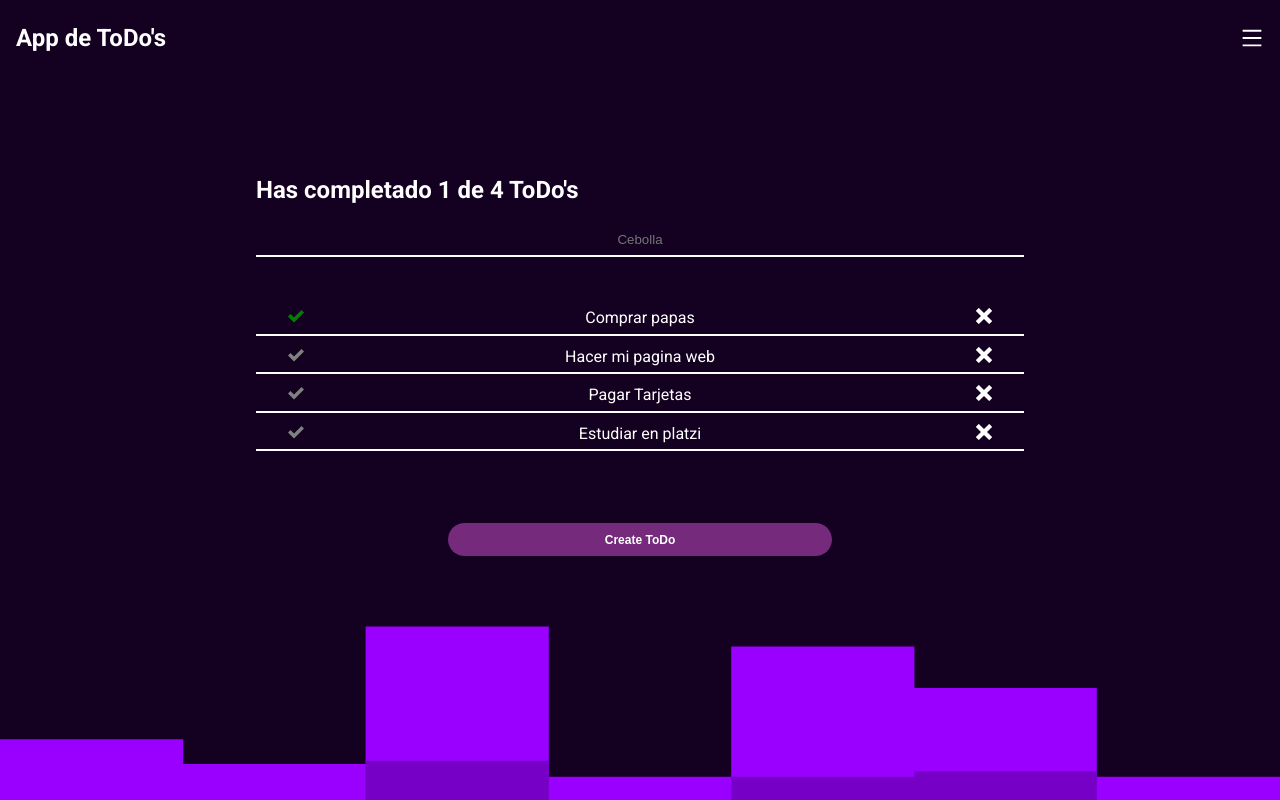
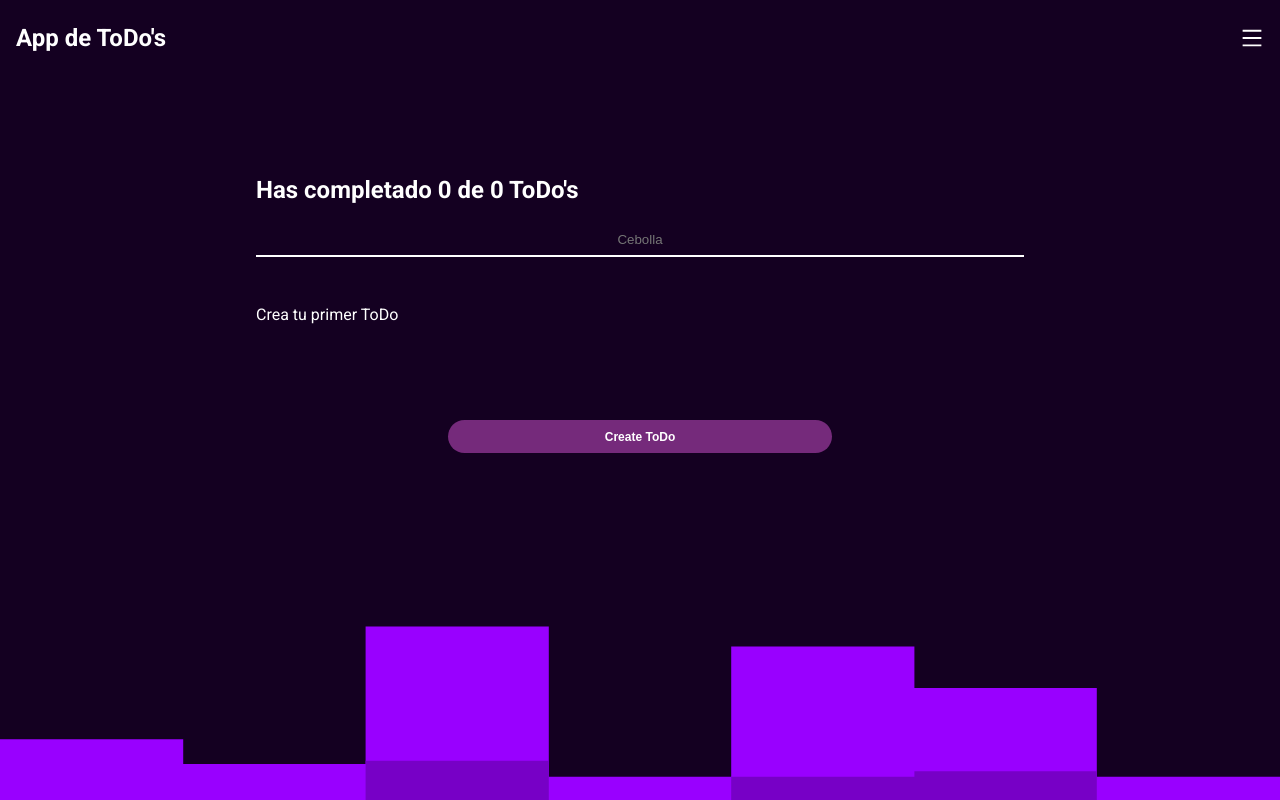
Before and after one commit to Fernu292/todo-app-react, a React app: page / in a window 1280 px wide. Built offline with nearby package versions, Linux system fonts and the light colour scheme.

Commit message:
Agregando useEffect

```diff
--- a/src/Components/App.jsx
+++ b/src/Components/App.jsx
@@ -1,4 +1,5 @@
-import React, {useState} from 'react';
+import React, {useState, useEffect} from 'react';
+import useLocalStorage from '../hooks/useLocalStorage';
 
 //Styles
 import '../styles/App.css';
@@ -13,19 +14,19 @@ import CreateTodoButton from './CreateTodoButton';
 import Header from '../Layout/Header';
 
 //Images
-
 import Layer from '../img/layer.svg';
 
-const defaultTodos = [
-    {titulo: "Comprar papas", complet: true},
-    {titulo: "Hacer mi pagina web", complet: false},
-    {titulo: "Pagar Tarjetas", complet: false},
-    {titulo: "Estudiar en platzi", complet: false},
-]
+// const defaultTodos = [    {titulo: "Comprar papas", complet: true},
+//    {titulo: "Hacer mi pagina web", complet: false},
+//    {titulo: "Pagar Tarjetas", complet: false},
+//   {titulo: "Estudiar en platzi", complet: false},
+// ]
 
 const App = () => {
+
     const [search, setSearchValue] = useState('');
-    const [todos, setTodos] = useState(defaultTodos);
+    const {item: todos, saveItem: saveTodos, loading, error} = useLocalStorage('TODOS_V1', []);
+
 
     //El doble !! analiza la propiedad completed como true
     const completedTodos = todos.filter(todos => !!todos.complet).length;
@@ -44,6 +45,20 @@ const App = () => {
         })
     }
 
+
+    const completeTodos = (titulo)=>{
+        const todoIndex = todos.findIndex(todo => todo.titulo===titulo);
+        const newTodos = [...todos];
+        newTodos[todoIndex].complet = true;
+
+        saveTodos(newTodos);
+    }
+
+    const deleteTodos = (titulo)=>{
+        const newTodos = todos.filter(todo => todo.titulo != titulo);
+        saveTodos(newTodos);
+    }
+
     return (
         <>
             <Header />
@@ -56,7 +71,15 @@ const App = () => {
                     search={search}
                     setSearchValue={setSearchValue}
                 />
-                <TodoList Todos={searchedTodos}/>
+                {error && <p>Hubo un error</p>}
+                {loading && <p>Estamos cargando...</p>}
+                {(!loading && !searchedTodos.length) && <p>Crea tu primer ToDo</p>}
+
+                <TodoList
+                    Todos={searchedTodos}
+                    onComplete={completeTodos}
+                    onDelete={deleteTodos}
+                />
                 <CreateTodoButton />
             </div>
 
--- a/src/Components/TodoItem.jsx
+++ b/src/Components/TodoItem.jsx
@@ -3,21 +3,13 @@ import {ImCheckmark, ImCross} from 'react-icons/im';
 
 import '../styles/TodoItem.scss';
 
-const TodoItem = ({text, completed}) => {
-
-    const onComplete = ()=>{
-        alert(`Ya completaste el todo ${text}`);
-    }
-
-    const onDelete = ()=>{
-        alert(`Borraste el todo ${text}`);
-    }
+const TodoItem = ({text, completed, onComplete, onDelete}) => {
 
     return (
         <div className='item'>
-            <ImCheckmark onClick={onComplete} className={`${completed}`}/>
+            <ImCheckmark onClick={() => onComplete(text)} className={`${completed}`}/>
             <li>{text}</li>
-            <ImCross onClick={onDelete} />
+            <ImCross onClick={()=> onDelete(text)} />
         </div>
     );
 }
--- a/src/Components/TodoList.jsx
+++ b/src/Components/TodoList.jsx
@@ -4,11 +4,17 @@ import TodoItem from './TodoItem';
 
 
 
-const TodoList = ({Todos}) => {
+const TodoList = ({Todos, onComplete, onDelete}) => {
     return (
         <ul>
             {Todos.map( todo => (
-                <TodoItem key={todo.titulo} text={todo.titulo} completed = {todo.complet} />
+                <TodoItem
+                    key={todo.titulo}
+                    text={todo.titulo}
+                    completed = {todo.complet}
+                    onComplete = {onComplete}
+                    onDelete={onDelete}
+                />
             ))}
         </ul>
     );
--- /dev/null
+++ b/src/hooks/useLocalStorage.js
@@ -0,0 +1,45 @@
+import { useState, useEffect } from "react"
+
+const useLocalStorage = (itemName, initialValue)=>{
+
+    const [item, setItem] = useState(initialValue);
+    const [loading, setLoading] = useState(true);
+    const [error, setError] = useState(false);
+
+    useEffect( ()=>{
+        setTimeout(()=>{
+           try {
+            //Usando localStorage
+            const localStorageItem = localStorage.getItem(itemName);
+            let parsedItem;
+
+            if(!localStorageItem){
+                localStorage.setItem(itemName, JSON.stringify(initialValue));
+                parsedItem = [];
+            }else{
+                parsedItem = JSON.parse(localStorageItem);
+            }
+
+            setItem(parsedItem);
+            setLoading(false);
+           } catch (error) {
+               setError(true);
+           }
+        }, 1000);
+    });
+
+    const saveItem = (newTodos)=>{
+        try {
+            setItem(newTodos);
+            const stringifiedTodos = JSON.stringify(newTodos);
+            localStorage.setItem(itemName, stringifiedTodos);
+        } catch (error) {
+            setError(true);
+        }
+
+    }
+
+    return {item, saveItem, loading, error};
+}
+
+export default useLocalStorage;
```
